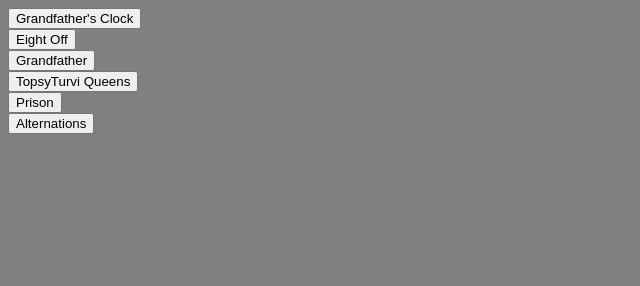
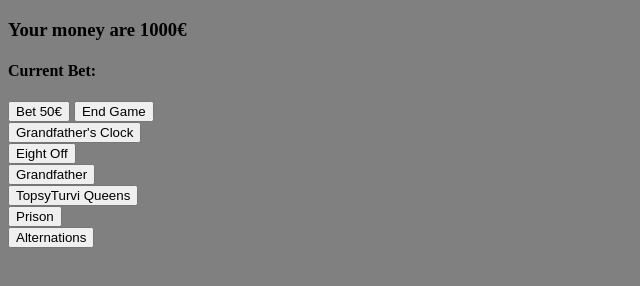
Before and after one commit to mushmulcho/suite, a plain HTML site: page index.html in a window 1280 px wide. Shown: the whole page, without its empty margins (0-640 px from the left). Drawn offline with Linux system fonts and the light colour scheme.

Commit message:
Update index.html

```diff
--- a/index.html
+++ b/index.html
@@ -10,8 +10,9 @@
         background-color: grey;
     }
 </style>
-
-
+<h3 id="currentMoney">Your money are 1000€</h3>
+<h4 id="betMoney">Current Bet:</h4><button id="bet">Bet 50€</button>
+<button onclick = "startGame('End Game')">End Game</button><br>
 <button onclick = "startGame('Grandfather\'s Clock')" >Grandfather's Clock</button><br>
 <button onclick = "startGame('Eight Off')" >Eight Off</button><br>
 <button onclick = "startGame('Grandfather')" >Grandfather</button><br>
@@ -19,7 +20,6 @@
 <button onclick = "startGame('Prison')" >Prison</button><br>
 <button onclick = "startGame('Alternations')" >Alternations</button><br>
 <canvas id="canvas" width="1200" height="900">not supported</canvas>
-
 
 
 <script src="jquery-2.1.4.js"></script>
```
